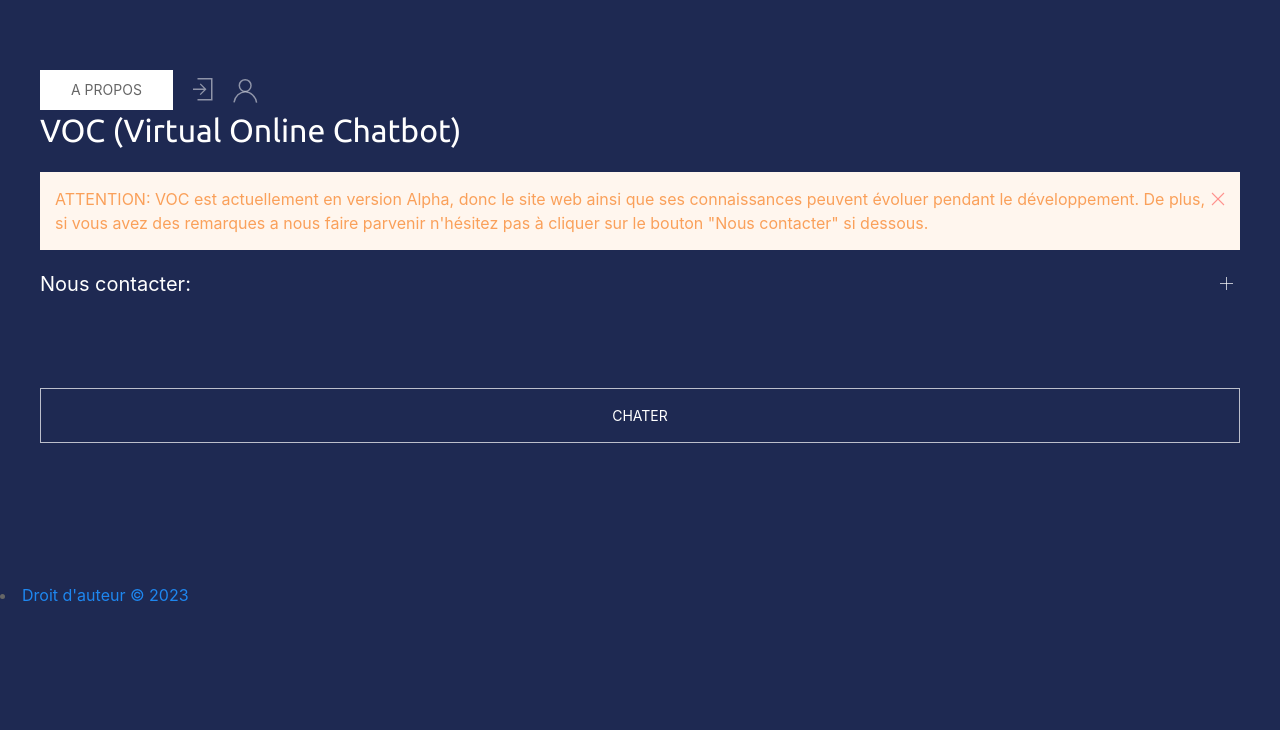
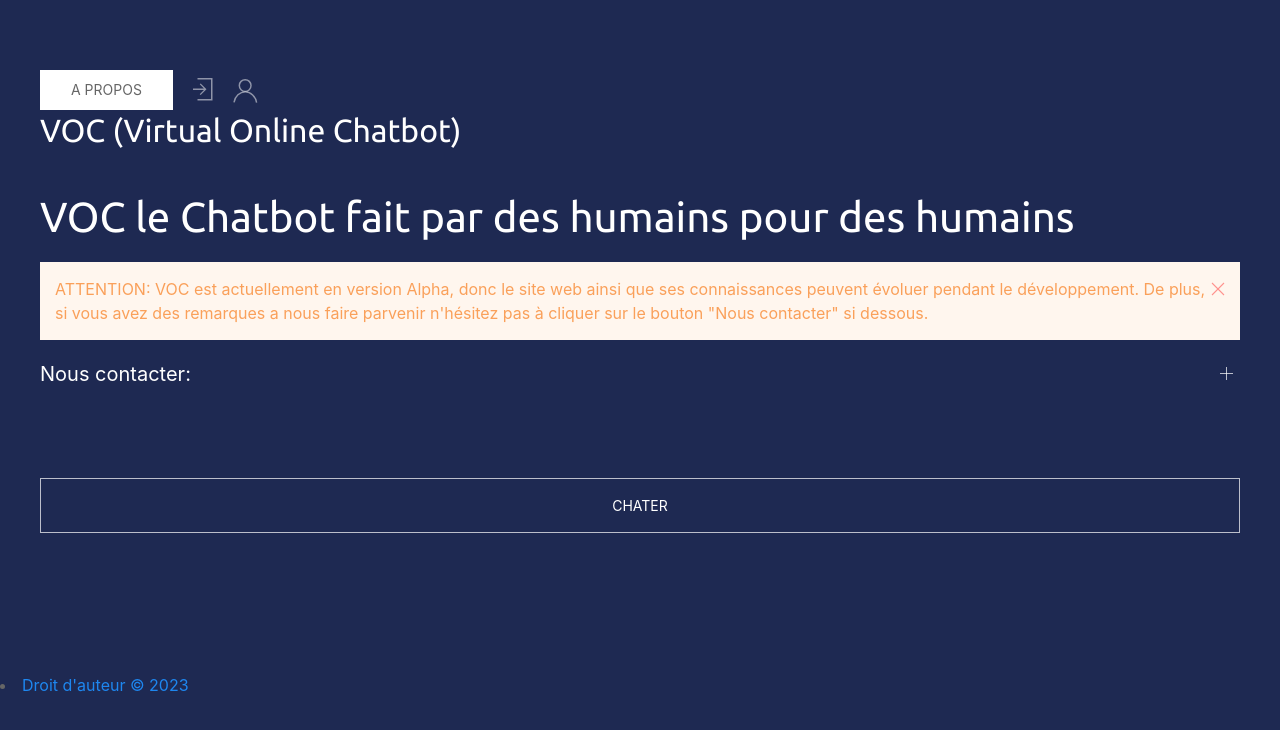
Before and after one commit to SaiyenRanma/VOC, a website: page index.html in a window 1280 px wide. Drawn offline with nearby package versions, Linux system fonts and the light colour scheme.

Commit message:
1 file modified

```diff
--- a/index.html
+++ b/index.html
@@ -57,6 +57,7 @@
               <a href="https://js-uscejy.stackblitz.io" class="uk-icon-link" .uk-icon-image="image2vector.svg"></a>
               <div class="popup">
                 <h2>VOC (Virtual Online Chatbot)</h2>
+                <h1>VOC le Chatbot fait par des humains pour des humains</h1>
                 <div class="uk-alert-warning" uk-alert>ATTENTION: VOC est actuellement en version Alpha, donc le site web ainsi que ses connaissances peuvent évoluer pendant le développement. De plus, si vous avez des remarques a nous faire parvenir n'hésitez pas à cliquer sur le bouton "Nous contacter" si dessous.
                   <a class="uk-alert-close" style="color:red;" uk-close ></a>
                 </div>
```
